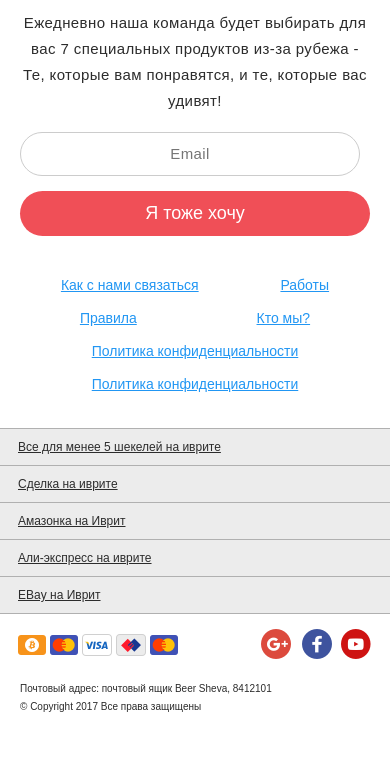
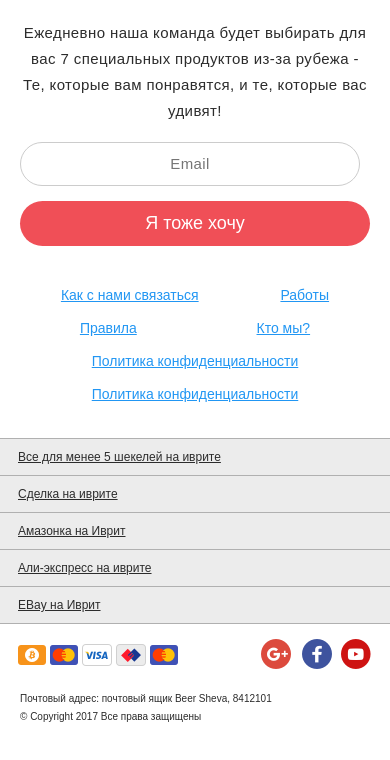
Before and after one commit to dchaika1990/comodo, a website: page app/index_ltr.html in a window 390 px wide. Drawn offline with nearby package versions, Linux system fonts and the light colour scheme; files that its build step writes are made by us from their sources.

Commit message:
Правки

```diff
--- a/app/index_ltr.html
+++ b/app/index_ltr.html
@@ -14,6 +14,7 @@
 
     <!-- Footer -->
     <div class="footer ltr">
+        <div class="footer-top">
             <div class="container">
                 <ul class="soc-btn flex-container">
                     <a class="google" href="#"></a>
@@ -43,7 +44,10 @@
                     <a href="#">Али-экспресс на иврите</a>
                     <a href="#">EBay на Иврит</a>
                 </div>
-            <div class="copyright flex-container">
+            </div>
+        </div>
+        <div class="footer-bottom">
+            <div class="copyright flex-container container">
                 <div class="copyright-logo">
                     <a href="#"></a>
                 </div>
--- a/src/scss/_custom-style.scss
+++ b/src/scss/_custom-style.scss
@@ -257,12 +257,13 @@
     }
   }
 
+  .footer-bottom{
+    margin-top: 35px;
+    border-top: 1px solid #dadada;
+
     .copyright{
       flex-wrap: wrap;
-    margin-top: 36px;
-    border-top: 1px solid #dadada;
       padding-top: 15px;
-    //padding-bottom: 20px;
 
       a{
         display: inline-block;
@@ -335,22 +336,27 @@
 
 
     }
+  }
 
-  &.ltr .copyright{
+  &.ltr{
+    .footer-bottom{
+      .copyright{
         .copyright-text{
           margin-right: auto;
+          margin-left: 0;
+          text-align: left;
         }
 
         .copyright-logo{
           margin-left: 50px;
         }
       }
-
-
+    }
+  }
 
   @media (max-width: 800px){
-    & .copyright,
-    &.ltr .copyright{
+    & .footer-bottom .copyright,
+    &.ltr .footer-bottom .copyright{
       justify-content: space-between;
 
       .soc-btn.mobile{
@@ -382,10 +388,11 @@
   }
 
   @media (max-width: 650px) {
-    & .copyright{
+    & .footer-bottom{
       margin-top: 0;
       border-top: none;
 
+      & .copyright{
         .copyright-text{
           font-size: 10px;
         }
@@ -404,6 +411,8 @@
         }
       }
 
+    }
+
     &.ltr .copyright{
       .soc-btn.mobile{
         margin-right: -2px;
@@ -415,3 +424,9 @@
     }
   }
 }
+
+@media (max-width: 800px){
+  .footer{
+    padding-top: 30px;
+  }
+}
```
Also changed, not shown: app/index_rtl.html (+4 -0 lines), app/css/style.css. Lines whose indentation alone changed are shown as unchanged.
